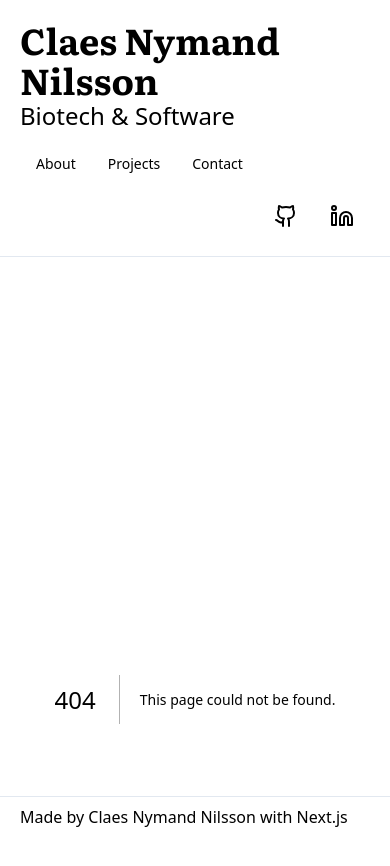
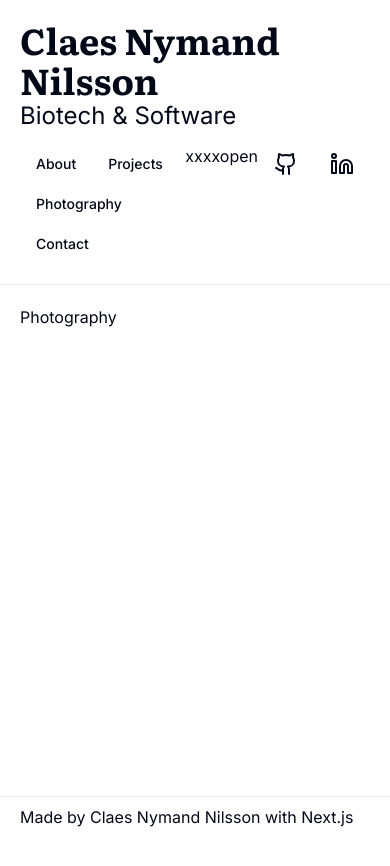
Before and after one commit to claesnn/claesnn.github.io, a Next.js app: page /photography in a window 390 px wide. Before the commit this address had no page. Shown: the top 866 px of the page. After the commit the page ends 844 px from the top, so only its background shows below. Built offline with nearby package versions, Linux system fonts and the light colour scheme.

Commit message:
Add hamburger

```diff
--- /dev/null
+++ b/app/layout.css
@@ -0,0 +1,43 @@
+.dropdown {
+  display: flex;
+  justify-content: space-between;
+}
+
+.hamburger {
+  align-self: flex-end;
+}
+
+label {
+  cursor: pointer;
+}
+
+input[type="checkbox"] + label {
+  .icon-bar {
+    display: block;
+    width: 22px;
+    height: 2px;
+    background-color: #cccccc;
+    margin: 4px;
+    transition: all 0.2s;
+  }
+  .top-bar {
+    transform: rotate(0);
+  }
+  .middle-bar {
+    opacity: 1;
+  }
+}
+
+input[type="checkbox"]:checked + label {
+  .top-bar {
+    transform: rotate(45deg);
+    transform-origin: 10% 10%;
+  }
+  .middle-bar {
+    opacity: 0;
+  }
+  .bottom-bar {
+    transform: rotate(-45deg);
+    transform-origin: 10% 90%;
+  }
+}
--- a/app/layout.tsx
+++ b/app/layout.tsx
@@ -1,12 +1,6 @@
 import type { Metadata } from "next"
-import { Inter, Literata } from "next/font/google"
+import Navigation from "../components/Navigation"
 import "./globals.css"
-import Link from "next/link"
-import { Button } from "@/components/ui/button"
-import { Github, LinkedinIcon } from "lucide-react"
-
-const inter = Inter({ subsets: ["latin"] })
-const literata = Literata({ subsets: ["latin"] })
 
 export const metadata: Metadata = {
   title: "Claes Nymand Nilsson - Biotech & Software",
@@ -20,54 +14,7 @@ export default function RootLayout({
 }) {
   return (
     <html lang='en'>
-      <body className={inter.className + "min-h-screen pb-12"}>
-        <header>
-          <div className='border-b'>
-            <header className='p-5 max-w-6xl mx-auto flex items-center flex-wrap space-y-3'>
-              <div className='mr-8'>
-                <Link href='/'>
-                  <h1 className={literata.className + " text-4xl font-bold"}>
-                    Claes Nymand Nilsson
-                  </h1>
-                  <p className='text-2xl'>Biotech & Software</p>
-                </Link>
-              </div>
-              <nav>
-                <Link href='/about'>
-                  <Button variant='ghost'>About</Button>
-                </Link>
-                <Link href='/projects'>
-                  <Button variant='ghost'>Projects</Button>
-                </Link>
-                <Link href='/contact'>
-                  <Button variant='ghost'>Contact</Button>
-                </Link>
-              </nav>
-              <div className='flex ml-auto'>
-                <Link href='https://github.com/claesnn'>
-                  <Button variant='ghost'>
-                    <Github />
-                  </Button>
-                </Link>
-                <Link href='https://linkedin.com/in/claesnn'>
-                  <Button variant='ghost'>
-                    <LinkedinIcon />
-                  </Button>
-                </Link>
-              </div>
-            </header>
-          </div>
-        </header>
-        <main className='max-w-6xl mx-auto p-5'>{children}</main>
-        <footer className='border-t bottom-0 absolute h-12 w-full'>
-          <div className='max-w-6xl mx-auto py-2 px-5'>
-            <p>
-              Made by Claes Nymand Nilsson with{" "}
-              <a href='https://nextjs.org/'>Next.js</a>
-            </p>
-          </div>
-        </footer>
-      </body>
+      <Navigation children={children} />
     </html>
   )
 }
--- /dev/null
+++ b/app/photography/page.tsx
@@ -0,0 +1,7 @@
+export default function Page() {
+  return (
+    <div>
+      <h1>Photography</h1>
+    </div>
+  )
+}
--- /dev/null
+++ b/components/Navigation.tsx
@@ -0,0 +1,125 @@
+"use client"
+
+import Link from "next/link"
+import { Button } from "@/components/ui/button"
+import { Github, LinkedinIcon } from "lucide-react"
+import { Literata, Inter } from "next/font/google"
+import { useState, useEffect } from "react"
+import { usePathname } from "next/navigation"
+
+const literata = Literata({ subsets: ["latin"] })
+const inter = Inter({ subsets: ["latin"] })
+
+export default function Navigation({
+  children,
+}: {
+  children: React.ReactNode
+}) {
+  const pathName = usePathname()
+  const [open, setOpen] = useState(false)
+
+  useEffect(() => {
+    setOpen(false)
+  }, [pathName])
+
+  const overflowHidden = open ? "overflow-hidden" : ""
+
+  return (
+    <body className={inter.className + " min-h-screen pb-12 " + overflowHidden}>
+      <div className={`border-b`}>
+        <header className='p-5 max-w-6xl mx-auto flex items-center flex-wrap space-y-3'>
+          <div className='mr-8'>
+            <Link href='/'>
+              <h1 className={literata.className + " text-4xl font-bold"}>
+                Claes Nymand Nilsson
+              </h1>
+              <p className='text-2xl'>Biotech & Software</p>
+            </Link>
+          </div>
+          <div className='flex justify-between flex-grow'>
+            <nav>
+              <Link href='/about'>
+                <Button variant='ghost'>About</Button>
+              </Link>
+              <Link href='/projects'>
+                <Button variant='ghost'>Projects</Button>
+              </Link>
+              <Link href='/photography'>
+                <Button variant='ghost'>Photography</Button>
+              </Link>
+              <Link href='/contact'>
+                <Button variant='ghost'>Contact</Button>
+              </Link>
+            </nav>
+            <div className='flex'>
+              <div
+                onClick={() => setOpen(!open)}
+                className='dropdown'>
+                <span className='hamburger'>
+                  xxxx
+                  {open ? "close" : "open"}
+                  <span className='icon-bar top-bar'></span>
+                  <span className='icon-bar middle-bar'></span>
+                  <span className='icon-bar bottom-bar'></span>
+                </span>
+              </div>
+              <Link href='https://github.com/claesnn'>
+                <Button variant='ghost'>
+                  <Github />
+                </Button>
+              </Link>
+              <Link href='https://linkedin.com/in/claesnn'>
+                <Button variant='ghost'>
+                  <LinkedinIcon />
+                </Button>
+              </Link>
+            </div>
+          </div>
+        </header>
+      </div>
+      <div
+        className={`w-full h-screen  ${open ? "block" : "hidden"}`}
+        id='side-menu'>
+        <div className='flex flex-col h-full p-5'>
+          <Link href='/about'>
+            <Button
+              onClick={() => setOpen(false)}
+              variant='ghost'>
+              About
+            </Button>
+          </Link>
+          <Link href='/projects'>
+            <Button
+              onClick={() => setOpen(false)}
+              variant='ghost'>
+              Projects
+            </Button>
+          </Link>
+          <Link href='/photography'>
+            <Button
+              onClick={() => setOpen(false)}
+              variant='ghost'>
+              Photography
+            </Button>
+          </Link>
+          <Link href='/contact'>
+            <Button
+              onClick={() => setOpen(false)}
+              variant='ghost'>
+              Contact
+            </Button>
+          </Link>
+        </div>
+      </div>
+      <main className='max-w-6xl mx-auto p-5'>{children}</main>
+      <footer className='border-t bottom-0 absolute h-12 w-full'>
+        <div className='max-w-6xl mx-auto py-2 px-5'>
+          <p>
+            Made by Claes Nymand Nilsson with{" "}
+            <a href='https://nextjs.org/'>Next.js</a>
+          </p>
+        </div>
+      </footer>
+    </body>
+  )
+}
```
